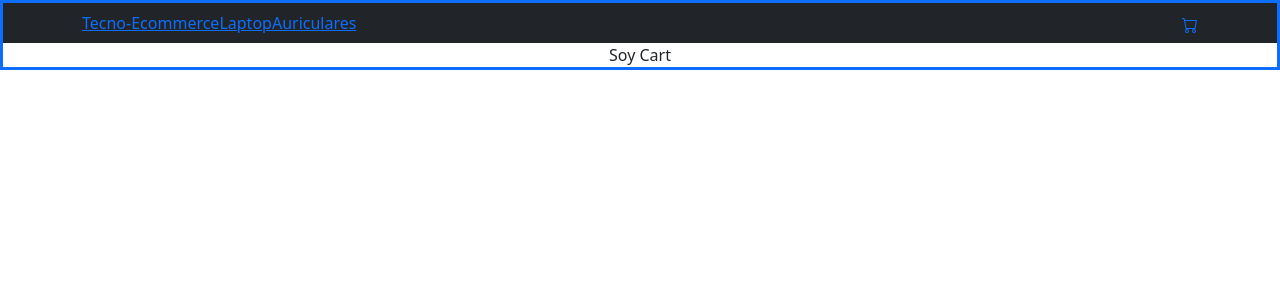
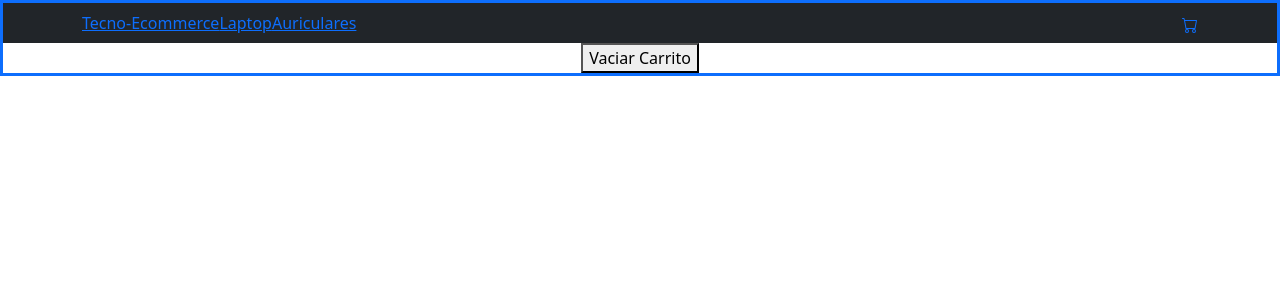
Before and after one commit to LuisTaillant/repositorio07, a React (Create React App) app: page /cart in a window 1280 px wide. Shown: the top 300 px of the page. Built offline with nearby package versions, Linux system fonts and the light colour scheme.

Commit message:
Desafio sincronizar counter

```diff
--- a/src/components/Cart/Cart.jsx
+++ b/src/components/Cart/Cart.jsx
@@ -1,7 +1,18 @@
-import React from "react";
+import { useCartContext } from "../../context/CartContext";
 
 const Cart = () => {
-  return <div>Soy Cart</div>;
+  const { cartList, vaciarCarrito } = useCartContext();
+
+  return (
+    <div>
+      {cartList.map((produ) => (
+        <li>
+          {produ.name} precio: {produ.price} cantidad: {produ.cantidad}
+        </li>
+      ))}
+      <button onClick={vaciarCarrito}>Vaciar Carrito</button>
+    </div>
+  );
 };
 
 export default Cart;
--- a/src/components/ItemCount/ItemCount.jsx
+++ b/src/components/ItemCount/ItemCount.jsx
@@ -9,7 +9,7 @@ function ItemCount({ initial, stock, onAdd }) {
     }
   };
 
-  const handleRestar = () => {
+  const handlerRestar = () => {
     if (contador > initial) {
       setcontador(contador - 1);
     }
@@ -26,16 +26,14 @@ function ItemCount({ initial, stock, onAdd }) {
         +{" "}
       </button>
       {contador}
-      <button className="btn btn-outline-primary" onClick={handleRestar}>
+      <button className="btn btn-outline-primary" onClick={handlerRestar}>
         {" "}
         -{" "}
-      </button>{" "}
+      </button>
       <br />
       <button className="btn btn-outline-primary btn-block" onClick={agregar}>
-        {" "}
-        Agregar al carrito{" "}
-      </button>{" "}
-      <br />
+        Agregar al carrito
+      </button>
     </div>
   );
 }
--- a/src/components/ItemDetail/ItemDetail.jsx
+++ b/src/components/ItemDetail/ItemDetail.jsx
@@ -1,8 +1,17 @@
-import React from "react";
-import { Link, useParams } from "react-router-dom";
+import { useState } from "react";
+import { useCartContext } from "../../context/CartContext";
+import ItemCount from "../ItemCount/ItemCount";
+import { Link } from "react-router-dom";
 
 const ItemDetail = ({ product }) => {
-  console.log(product.id);
+  const [contador, setContador] = useState(0);
+  const { cartList, agregarAlCarrito } = useCartContext();
+
+  function onAdd(cant) {
+    setContador(cant);
+  }
+
+  console.log(cartList);
 
   return (
     <>
@@ -14,14 +23,22 @@ const ItemDetail = ({ product }) => {
             <h4>Stock: {product.stock}</h4>
             <h4>Price: ${product.price}</h4>
           </div>
-          <div className="card-footer">
-            <Link to={`./cart`}>
-              <button className="btn btn-outline-primary btn-block">
-                Agregar al carrito
-              </button>
+          <div className="card-footer"> Excelente producto en stock</div>
+        </div>
+      </div>
+      <div className="col-md-4">
+        {contador === 0 ? (
+          <ItemCount onAdd={onAdd} initial={1} stock={6} />
+        ) : (
+          <>
+            <Link to="/cart">
+              <button>Terminar compra</button>
             </Link>
-          </div>
-        </div>
+            <Link to="/">
+              <button>Seguir comprando</button>
+            </Link>
+          </>
+        )}
       </div>
     </>
   );
--- a/src/components/ItemDetailContainer/ItemDetailContainer.jsx
+++ b/src/components/ItemDetailContainer/ItemDetailContainer.jsx
@@ -5,7 +5,6 @@ import ItemDetail from "../ItemDetail/ItemDetail";
 
 const ItemDetailContainer = () => {
   const [product, setProduct] = useState({});
-
   const { idProducto } = useParams();
 
   useEffect(() => {
--- a/src/components/ItemListContainer/ItemListContainer.jsx
+++ b/src/components/ItemListContainer/ItemListContainer.jsx
@@ -1,12 +1,8 @@
 import { useState, useEffect } from "react";
-import { Link, useParams } from "react-router-dom";
-import ItemCount from "../ItemCount/ItemCount";
+import { useParams } from "react-router-dom";
 import ItemList from "../ItemList/ItemList";
 import getProducts from "../../helpers/getProducts";
-
-function onAdd(cant) {
-  console.log(cant);
-}
+import ItemCount from "../ItemCount/ItemCount";
 
 const ItemListContainer = () => {
   const [listProducts, setListProducts] = useState([]);
@@ -25,9 +21,10 @@ const ItemListContainer = () => {
     // .finally(() => setloading(false));
   }, [idCategoria]);
 
+  console.log(idCategoria);
+
   return (
     <>
-      {/* <ItemCount initial={1} stock={5} onAdd={onAdd} /> */}
       <ItemList listProducts={listProducts} />
     </>
   );
--- /dev/null
+++ b/src/context/CartContext.jsx
@@ -0,0 +1,35 @@
+import { createContext, useState, useContext } from "react";
+
+const cartContext = createContext([]);
+
+export function useCartContext() {
+  return useContext(cartContext);
+}
+
+//crear un componente
+
+function CartContextProvider({ children }) {
+  const [cartList, setCartList] = useState([]);
+
+  function agregarAlCarrito(item) {
+    setCartList([...cartList, item]);
+  }
+
+  function vaciarCarrito() {
+    setCartList([]);
+  }
+
+  return (
+    <cartContext.Provider
+      value={{
+        cartList,
+        agregarAlCarrito,
+        vaciarCarrito,
+      }}
+    >
+      {children}
+    </cartContext.Provider>
+  );
+}
+
+export default CartContextProvider;
```
Also changed, not shown: src/App.jsx (+3 -9 lines), src/components/NavBar/NavBar.jsx (+0 -19 lines).
